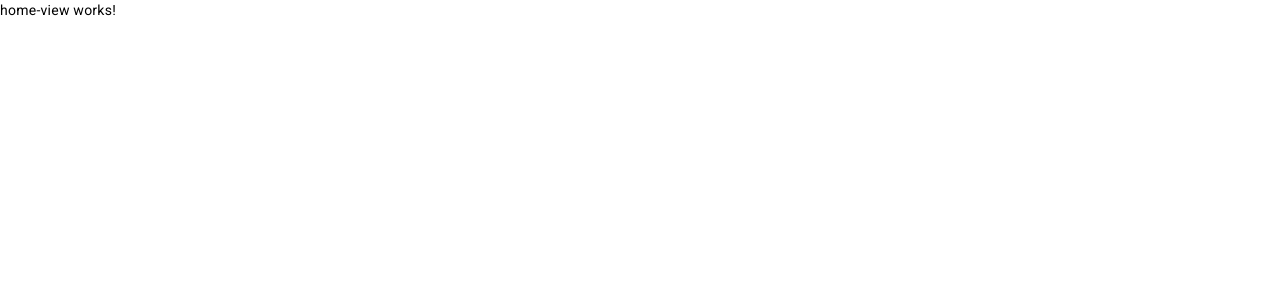
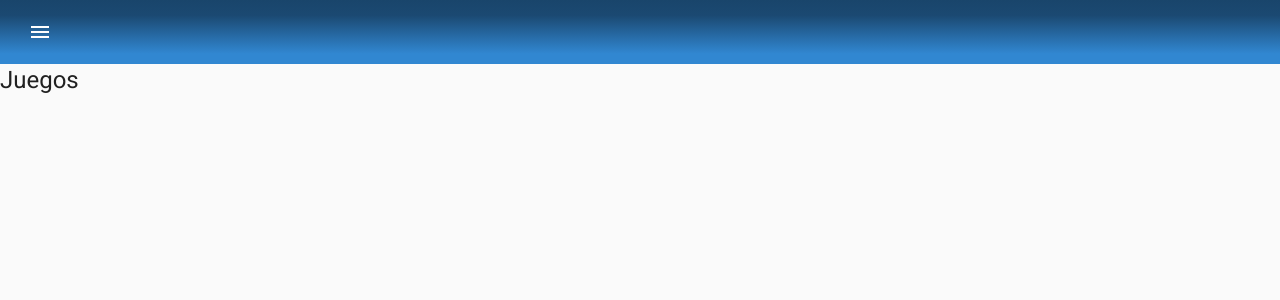
Before and after one commit to OpenSourceWX52-2024/upc-pre-202401--si729-WX52-2SquareD-FrontEnd, an Angular app: page /home in a window 1280 px wide. Shown: the top 300 px of the page. Built offline with nearby package versions, Linux system fonts and the light colour scheme.

Commit message:
feat: toolbar and sidenav

```diff
--- a/angular.json
+++ b/angular.json
@@ -93,5 +93,8 @@
         }
       }
     }
+  },
+  "cli": {
+    "analytics": "ca6595bd-eccb-4431-9306-0daca1d4b848"
   }
 }
--- a/src/app/app.component.html
+++ b/src/app/app.component.html
@@ -1,2 +1 @@
-
-<router-outlet></router-outlet>
+<app-the-sidebar-content></app-the-sidebar-content>
--- a/src/app/app.component.ts
+++ b/src/app/app.component.ts
@@ -1,11 +1,12 @@
 import { Component } from '@angular/core';
 import { CommonModule } from '@angular/common';
 import { RouterOutlet } from '@angular/router';
+import {TheSidebarContentComponent} from "./public/components/the-sidebar-content/the-sidebar-content.component";
 
 @Component({
   selector: 'app-root',
   standalone: true,
-  imports: [CommonModule, RouterOutlet],
+  imports: [CommonModule, RouterOutlet, TheSidebarContentComponent],
   templateUrl: './app.component.html',
   styleUrl: './app.component.css'
 })
--- a/src/app/app.config.ts
+++ b/src/app/app.config.ts
@@ -9,6 +9,6 @@ export const appConfig: ApplicationConfig = {
   providers: [
     provideRouter(routes),
     provideAnimationsAsync(),
-    provideHttpClient(withFetch())
+    provideHttpClient(withFetch()), provideAnimationsAsync()
   ]
 };
--- /dev/null
+++ b/src/app/public/components/the-sidebar-content/the-sidebar-content.component.css
@@ -0,0 +1,42 @@
+.example-container {
+  display: flex;
+  flex-direction: column;
+  position: absolute;
+  top: 0;
+  bottom: 0;
+  left: 0;
+  right: 0;
+}
+
+.example-is-mobile .example-toolbar {
+  position: fixed;
+  /* Make sure the toolbar will stay on top of the content as it scrolls past. */
+  z-index: 2;
+}
+
+h1.example-app-name {
+  margin-left: 8px;
+}
+
+.example-sidenav-container {
+  /* When the sidenav is not fixed, stretch the sidenav container to fill the available space. This
+     causes `<mat-sidenav-content>` to act as our scrolling element for desktop layouts. */
+  flex: 1;
+}
+
+.example-is-mobile .example-sidenav-container {
+  /* When the sidenav is fixed, don't constrain the height of the sidenav container. This allows the
+     `<body>` to be our scrolling element for mobile layouts. */
+  flex: 1 0 auto;
+}
+
+.toolbar-home{
+  background: linear-gradient(to bottom, #19456B 0%, #1B4972 24%, #3187D1 84%);
+}
+.sidenav-container{
+  min-width: 400px;
+  background: linear-gradient(to bottom, #19456B 0%, #1B4972 50%, #3187D1 100%);
+}
+.item-sidenav{
+  color: white !important;
+}
--- /dev/null
+++ b/src/app/public/components/the-sidebar-content/the-sidebar-content.component.html
@@ -0,0 +1,22 @@
+
+  <div class="example-container" [class.example-is-mobile]="mobileQuery.matches">
+    <mat-toolbar color="primary" class="example-toolbar toolbar-home">
+      <button mat-icon-button (click)="snav.toggle()"><mat-icon>menu</mat-icon></button>
+    </mat-toolbar>
+
+    <mat-sidenav-container class="example-sidenav-container"
+                           [style.marginTop.px]="mobileQuery.matches ? 56 : 0">
+      <mat-sidenav class="sidenav-container" #snav [mode]="mobileQuery.matches ? 'over' : 'side'"
+                   [fixedInViewport]="mobileQuery.matches" fixedTopGap="56">
+        <mat-nav-list>
+          @for (nav of fillerNav; track nav) {
+            <a class="item-sidenav" mat-list-item routerLink="{{nav.path}}">{{nav.name}}</a>
+          }
+        </mat-nav-list>
+      </mat-sidenav>
+
+      <mat-sidenav-content>
+        <router-outlet/>
+      </mat-sidenav-content>
+    </mat-sidenav-container>
+  </div>
--- /dev/null
+++ b/src/app/public/components/the-sidebar-content/the-sidebar-content.component.ts
@@ -0,0 +1,42 @@
+import {MediaMatcher} from '@angular/cdk/layout';
+import {ChangeDetectorRef, Component, OnDestroy} from '@angular/core';
+import {MatListModule} from '@angular/material/list';
+import {MatSidenavModule} from '@angular/material/sidenav';
+import {MatIconModule} from '@angular/material/icon';
+import {MatButtonModule} from '@angular/material/button';
+import {MatToolbarModule} from '@angular/material/toolbar';
+import {RouterLink, RouterOutlet} from "@angular/router";
+
+@Component({
+  selector: 'app-the-sidebar-content',
+  standalone: true,
+  imports: [
+    MatToolbarModule, MatButtonModule, MatIconModule, MatSidenavModule, MatListModule, RouterLink, RouterOutlet
+  ],
+  templateUrl: './the-sidebar-content.component.html',
+  styleUrl: './the-sidebar-content.component.css'
+})
+export class TheSidebarContentComponent {
+  mobileQuery: MediaQueryList;
+
+  fillerNav = [{name:"Inicio",path:"/home"}, {name:"Progreso",path:"/games"}]
+
+  fillerContent = Array.from(
+    {length: 50},
+    () =>
+      `hola`,
+  );
+
+  private _mobileQueryListener: () => void;
+
+  constructor(changeDetectorRef: ChangeDetectorRef, media: MediaMatcher) {
+    this.mobileQuery = media.matchMedia('(max-width: 600px)');
+    this._mobileQueryListener = () => changeDetectorRef.detectChanges();
+    this.mobileQuery.addListener(this._mobileQueryListener);
+  }
+
+  ngOnDestroy(): void {
+    this.mobileQuery.removeListener(this._mobileQueryListener);
+  }
+
+}
--- a/src/app/public/pages/home-view/home-view.component.html
+++ b/src/app/public/pages/home-view/home-view.component.html
@@ -1 +1,3 @@
-<p>home-view works!</p>
+<section class="section-game">
+  <h1>Juegos</h1>
+</section>
--- a/src/styles.css
+++ b/src/styles.css
@@ -2,3 +2,6 @@
 
 html, body { height: 100%; }
 body { margin: 0; font-family: Roboto, "Helvetica Neue", sans-serif; }
+
+html, body { height: 100%; }
+body { margin: 0; font-family: Roboto, "Helvetica Neue", sans-serif; }
```
Also changed, not shown: package.json (line endings or trailing spaces), 1 other file (tests, documents, lock files or other folders).
